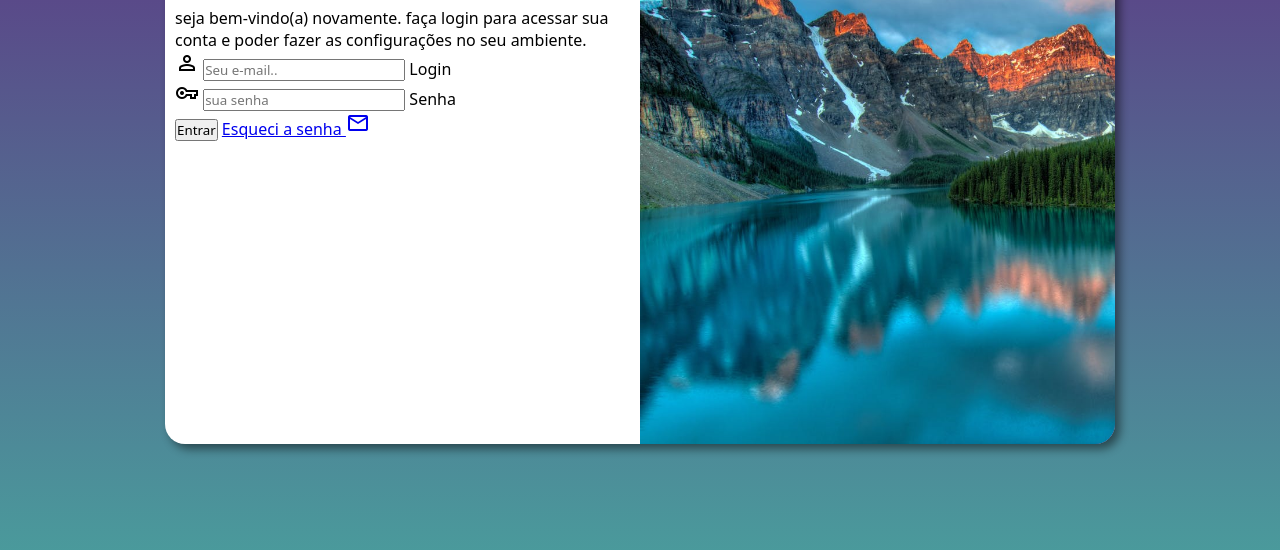
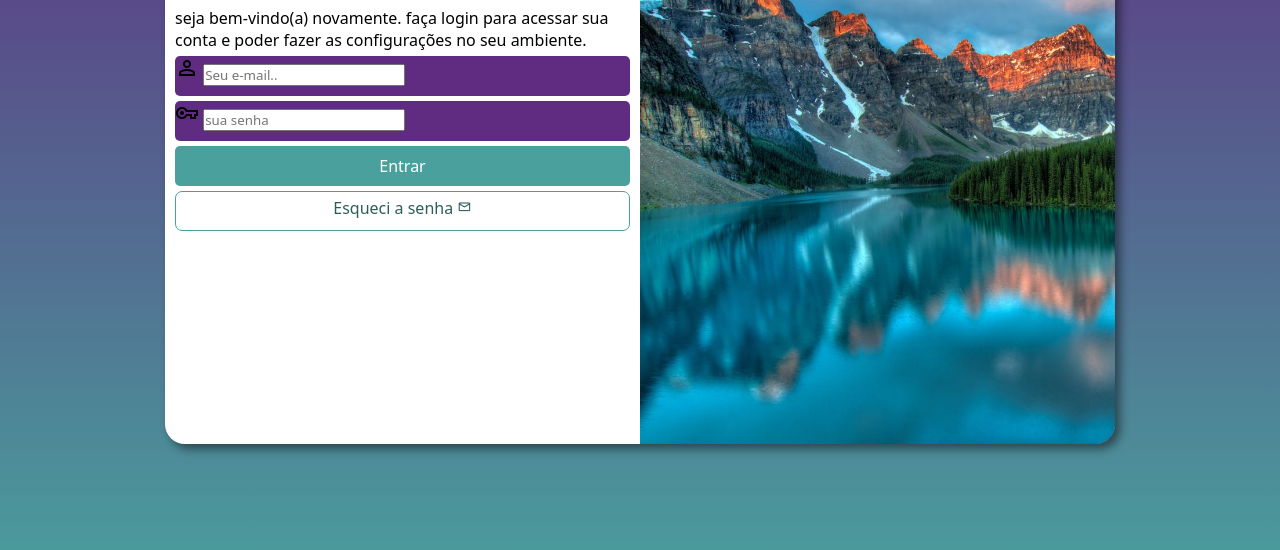
Before and after one commit to Srchrystian1234/projeto-login, a plain HTML site: page index.html in a window 1280 px wide. Shown: the part 206-756 px from the top of the page. Drawn offline with nearby package versions, Linux system fonts and the light colour scheme.

Commit message:
dando vida ao login

```diff
--- a/estilos/style.css
+++ b/estilos/style.css
@@ -62,3 +62,49 @@ div#formulario > p{
    font-size: 0.8em;
 
 }
+div.campo >label{
+    display: none; /* tirando aas palavras login e senha*/
+}
+form > div.campo{
+   background-color: #5f2c82;
+   display: block;
+   width: 100%;
+   height: 40px;
+   border-radius: 5px;
+   margin: 5px 0px;
+}
+form > input[type=submit]{
+    display: block; /* a entrada esta em bloco*/
+    font-size:1em ;
+    width: 100%; /* nao pode ser vw pq fica a largura toda e queremos a largura do conteiner*/
+    height: 40px; /* altura */
+    background-color:#49a09d ;
+    color: white; /* cor da letra*/
+    border: none; /* sem borda*/
+    border-radius: 5px; /* borda curvada*/
+    cursor: pointer;/* cursor  pra ele virar uma maozinha*/
+
+}
+form > input[type=submit]:hover{
+    background-color: #2d5e5c;
+}
+form > a.botao{
+    display: block; /* deixando em bloco*/
+    text-align: center; /* centralizando o texto*/
+    font-size: 1em; /* tamanho fonte*/
+    width: 100%; /* 100% do conteiner*/
+    height: 40px; /* 40 px açtura*/
+    padding-top:5px ; /* paddind de cima */
+    margin-top: 5px; /* de cima*/
+    background-color:white; /* fundo*/
+    color: #2d5e5c; /* letra*/
+    border: 1px #49a09d solid; /* border*/
+    border-radius: 7px; /* curva*/
+    text-decoration: none; /* sumir co undilner*/
+}
+form > a.botao:hover{
+   background-color: #67d8d4;
+}
+form > a.botao > span{
+    font-size: 0.9em;
+}
--- a/index.html
+++ b/index.html
@@ -21,18 +21,19 @@
                 <form action="login.php" method="post" autocomplete="on">
                     <div class="campo">
                         <span class="material-symbols-outlined">person</span>
-                        <input type="email" name="Login" id="ilogin" placeholder="Seu e-mail.." autocomplete="email" required>
+                        <input type="email" name="Login" id="ilogin" placeholder="Seu e-mail.." autocomplete="email" required maxlength="30">
                         <label for="ilogin">Login</label>
                     </div>
                     <div class="campo">
                         <span class="material-symbols-outlined">vpn_key</span>
-                        <input type="password" name="senha" id="isenha" placeholder="sua senha" autocomplete="current-password">
+                        <input type="password" name="senha" id="isenha" placeholder="sua senha" autocomplete="current-password" required minlength="8" maxlength="20">
 
                         <label for="isenha">Senha</label>
                     </div>
                     <input type="submit" value="Entrar">
-                    <a href="esqueci.html">
-                        Esqueci a senha <span class="material-symbols-outlined">mail</span>
+                    <a href="esqueci.html" class="botao">
+                       Esqueci a senha
+                        <span class="material-symbols-outlined">mail</span>
                     </a>
                 </form>
             </div>
```
